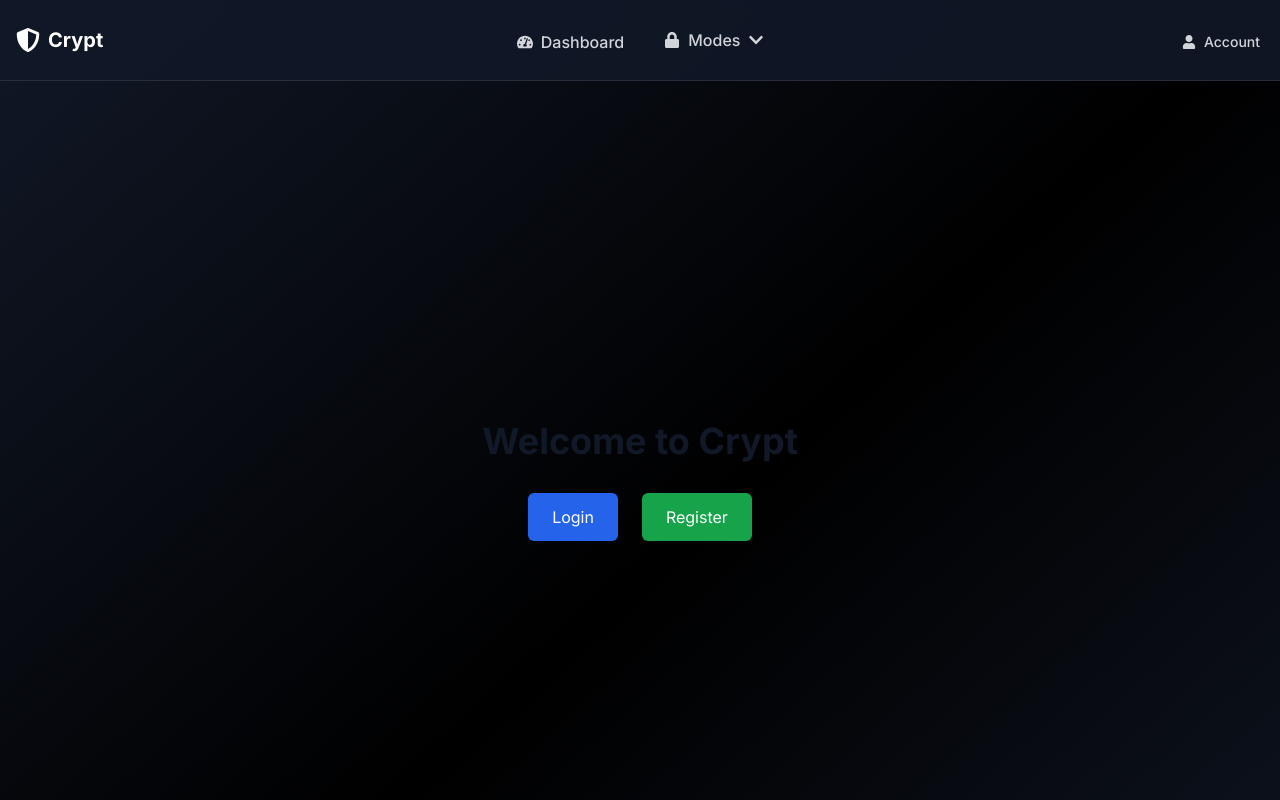
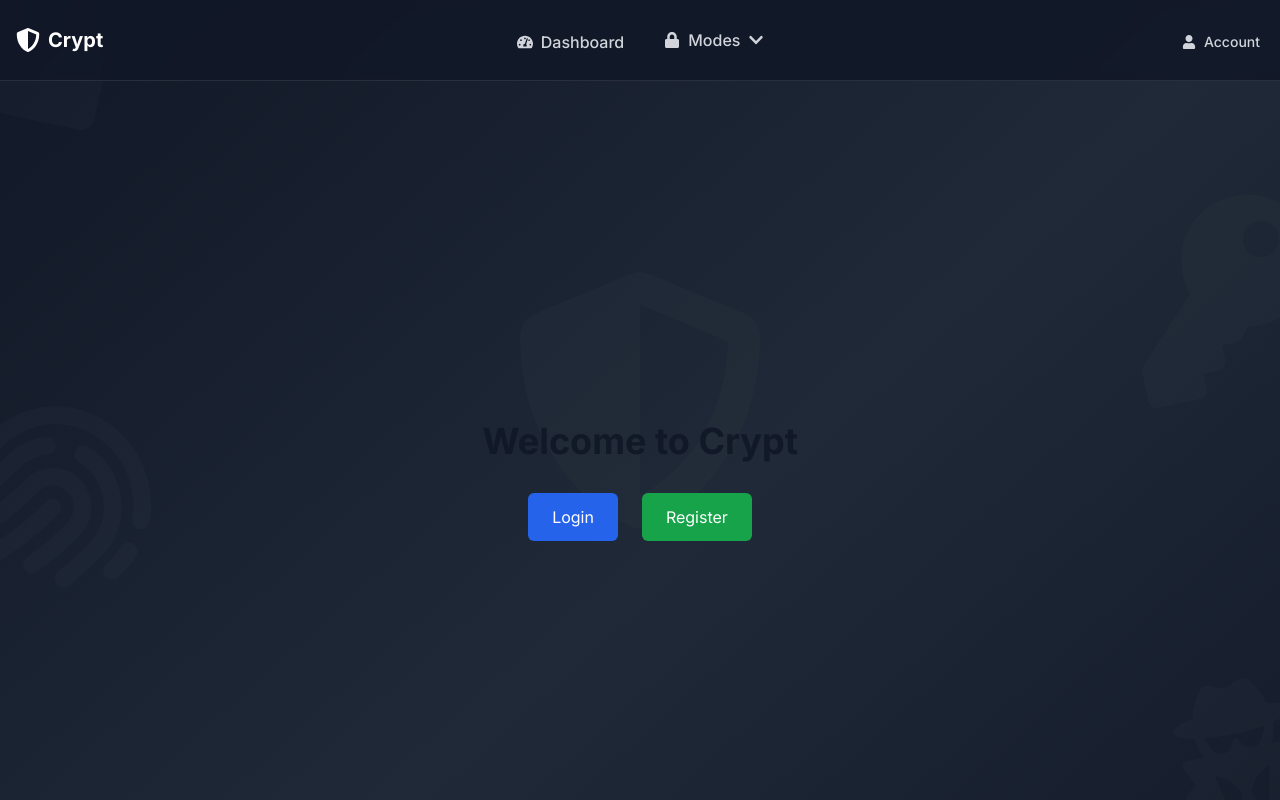
Before and after one commit to BobbyAl/crypt-webapp, a Next.js app: page / in a window 1280 px wide. Shown: the top 800 px of the page. Built offline with nearby package versions, Linux system fonts and the light colour scheme.

Commit message:
Added background designs, Fixed dropdown behavior

```diff
--- a/src/app/layout.jsx
+++ b/src/app/layout.jsx
@@ -2,6 +2,7 @@ import { Inter } from "next/font/google";
 import "./globals.css";
 import Navbar from "@/components/Navbar";
 import Footer from "@/components/Footer";
+import BackgroundIcons from "@/components/BackgroundIcons";
 
 const inter = Inter({ subsets: ["latin"] });
 
@@ -14,9 +15,10 @@ export default function RootLayout({ children }) {
   return (
     <html lang="en">
       <body className={inter.className}>
-        <div className="flex flex-col min-h-screen">
+        <div className="flex flex-col min-h-screen bg-gradient-to-br from-gray-900 via-gray-800 to-gray-900">
+          <BackgroundIcons />
           <Navbar />
-          <main className="flex-grow">
+          <main className="flex-grow relative z-10">
             {children}
           </main>
           <Footer />
--- /dev/null
+++ b/src/components/BackgroundIcons.jsx
@@ -0,0 +1,34 @@
+"use client";
+
+import { FaLock, FaKey, FaShieldAlt, FaFingerprint, FaUserSecret } from 'react-icons/fa';
+
+export default function BackgroundIcons() {
+  return (
+    <div className="fixed inset-0 overflow-hidden pointer-events-none">
+      {/* Top left */}
+      <div className="absolute -top-10 -left-10 text-white/[0.02] transform rotate-12">
+        <FaLock className="w-40 h-40" />
+      </div>
+
+      {/* Top right */}
+      <div className="absolute top-1/4 -right-10 text-white/[0.02] transform -rotate-12">
+        <FaKey className="w-48 h-48" />
+      </div>
+
+      {/* Center */}
+      <div className="absolute top-1/2 left-1/2 transform -translate-x-1/2 -translate-y-1/2 text-white/[0.02]">
+        <FaShieldAlt className="w-64 h-64" />
+      </div>
+
+      {/* Bottom left */}
+      <div className="absolute bottom-1/4 -left-10 text-white/[0.02] transform rotate-45">
+        <FaFingerprint className="w-48 h-48" />
+      </div>
+
+      {/* Bottom right */}
+      <div className="absolute -bottom-10 -right-10 text-white/[0.02] transform -rotate-12">
+        <FaUserSecret className="w-40 h-40" />
+      </div>
+    </div>
+  );
+}
--- a/src/components/Navbar.jsx
+++ b/src/components/Navbar.jsx
@@ -54,40 +54,39 @@ export default function Navbar() {
               </button>
 
               {isModesOpen && (
-                <div className="absolute z-10 top-full mt-1 w-48 rounded-md shadow-lg bg-[#1F2937] ring-1 ring-black ring-opacity-5">
+                <div
+                  className="absolute z-10 top-full left-0 mt-1 w-48 rounded-md shadow-lg bg-[#1F2937] ring-1 ring-black ring-opacity-5"
+                  onMouseEnter={() => setIsModesOpen(true)}
+                  onMouseLeave={() => setIsModesOpen(false)}
+                >
                   <div className="py-1" role="menu">
                     <Link
                       href="/encrypt"
                       className="block px-4 py-2 text-sm text-gray-300 hover:bg-gray-700"
-                      onClick={() => setIsModesOpen(false)}
                     >
                       Encrypt
                     </Link>
                     <Link
                       href="/decrypt"
                       className="block px-4 py-2 text-sm text-gray-300 hover:bg-gray-700"
-                      onClick={() => setIsModesOpen(false)}
                     >
                       Decrypt
                     </Link>
                     <Link
                       href="/hash"
                       className="block px-4 py-2 text-sm text-gray-300 hover:bg-gray-700"
-                      onClick={() => setIsModesOpen(false)}
                     >
                       Hash
                     </Link>
                     <Link
                       href="/keygen"
                       className="block px-4 py-2 text-sm text-gray-300 hover:bg-gray-700"
-                      onClick={() => setIsModesOpen(false)}
                     >
                       Key Generation
                     </Link>
                     <Link
                       href="/steganography"
                       className="block px-4 py-2 text-sm text-gray-300 hover:bg-gray-700"
-                      onClick={() => setIsModesOpen(false)}
                     >
                       Steganography
                     </Link>
```
